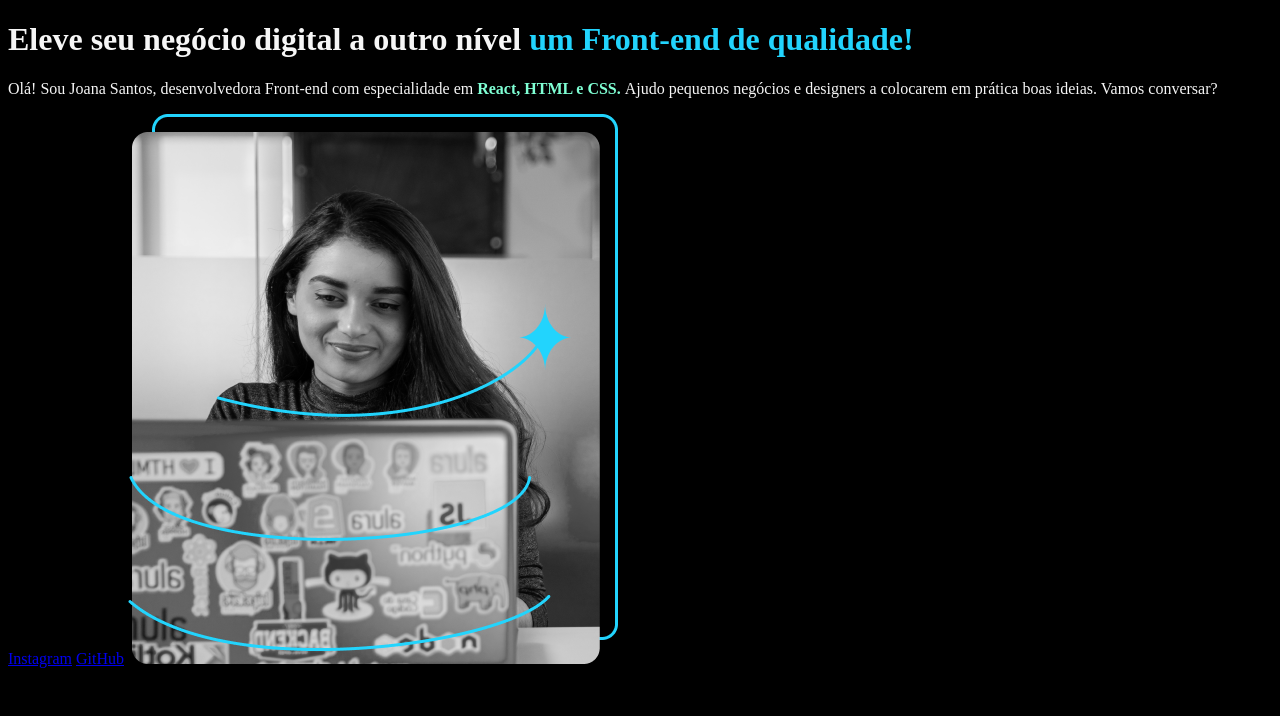
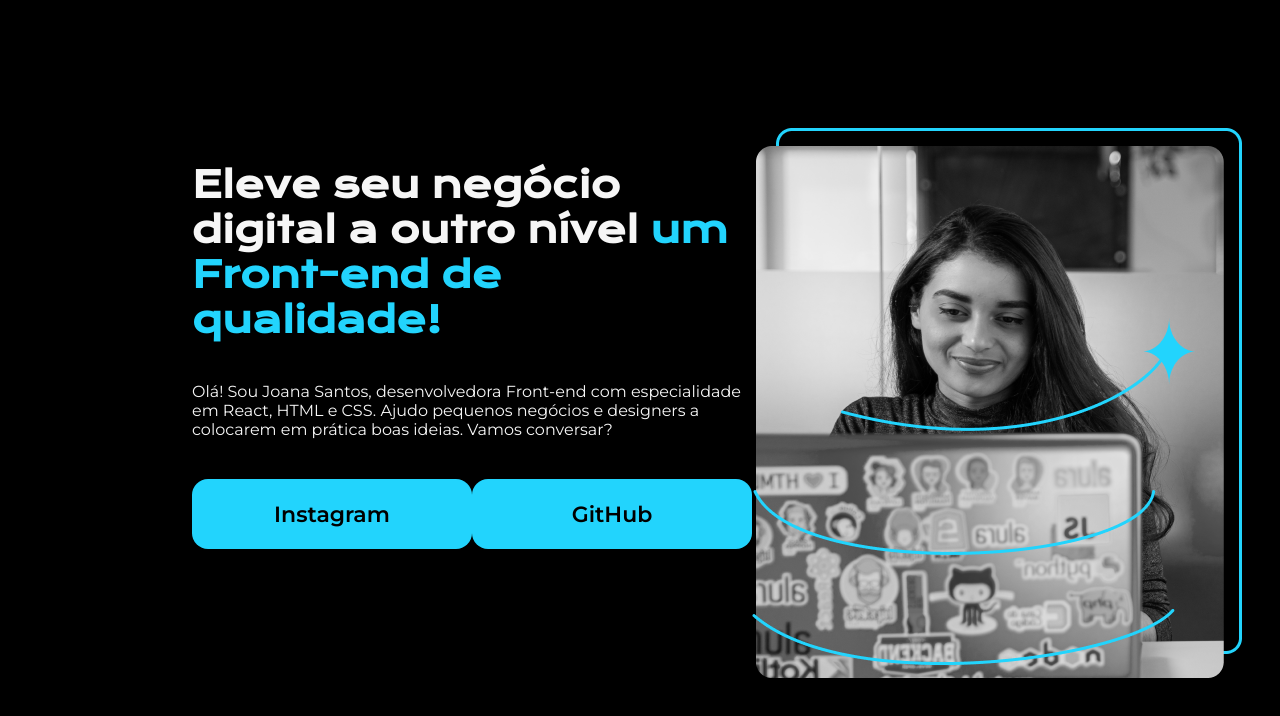
Before and after one commit to gabsmaciel/estudos-frontend, a plain HTML site: page index.html in a window 1280 px wide. Drawn offline with nearby package versions, Linux system fonts and the light colour scheme.

Commit message:
html e css: posicionamento

```diff
--- a/index.html
+++ b/index.html
@@ -1,5 +1,7 @@
 <!DOCTYPE html>
+
 <html lang="pt-br">
+
 <head>
     <meta charset="UTF-8">
     <meta http-equiv="X-UA-Compatible" content="IE=edge">
@@ -8,22 +10,36 @@
     <title>Portfolio</title>
     <link rel="stylesheet" href="style.css">
 </head>
+
 <body>
     <header> </header>
-    <main><h1> Eleve seu negócio digital a outro nível
-         <strong class="titulo-destaque"> um Front-end de qualidade! </strong></h1>
+    <main class="apresentacao">
+        <section class="apresentacao__conteudo">
+            <h1 class="apresentacao__conteudo__titulo"> Eleve seu negócio digital a outro nível
+                <strong class="titulo-destaque"> um Front-end de qualidade!
+                </strong>
+            </h1>
 
-        <p>Olá! Sou Joana Santos, desenvolvedora Front-end com especialidade em <strong class="funcoes"> React, HTML e CSS. </strong>
-        Ajudo pequenos negócios e designers a colocarem em prática boas ideias. Vamos conversar? </p>
+            <p class="apresentacao__conteudo__texto"> Olá! Sou Joana Santos, desenvolvedora Front-end com especialidade
+                em React, HTML e CSS.
+                Ajudo pequenos negócios e designers a colocarem em prática boas ideias. Vamos conversar?
+            </p>
+        <div class="apresentacao__links">
 
-    <a href="https://instagram.com">Instagram</a>
-    <a href="https://github.com">GitHub</a>
-    <img src="imagem.png" alt="Imagem da Joana Santos programando.">
+            <a class="apresentacao__links__link" href="https://instagram.com">Instagram</a>
+            <a class = "apresentacao__links__link" href="https://github.com">GitHub</a>
+        </div>
 
-</main>
+        </section>
 
-<footer> </footer>
+        <img src="imagem.png" alt="Imagem da Joana Santos programando.">
+
+    </main>
+
+
+    <footer> </footer>
 
 
 </body>
+
 </html>
--- a/style.css
+++ b/style.css
@@ -1,11 +1,68 @@
+@import url('https://fonts.googleapis.com/css2?family=Krona+One&family=Montserrat:ital,wght@0,100..900;1,100..900&display=swap');
+
+* {
+    margin: 0;
+    padding: 0;
+}
+
 body {
+    height: 100vh;
+    box-sizing: border-box;
     background-color: black;
-    color: #f6f6f6 ;
+    color: #f6f6f6;
 }
 
 .titulo-destaque {
-    color:#22D4FD;
+    color: #22D4FD;
 }
-.funcoes{
-    color:aquamarine;
+
+.apresentacao {
+    margin: 10% 15%;
+    display:flex;
+    justify-content: space-between;
+    align-items: center;
+
+
 }
+
+.apresentacao__conteudo {
+    width: 615px;
+    display: flex;
+    flex-direction: column;
+    gap: 40px;
+    height: 482px;
+
+}
+
+.apresentacao__conteudo__titulo {
+    font-size: 36px;
+    font-family: "Krona One", sans-serif;
+
+}
+
+.apresentacao__conteudo__texto {
+    font: size 24px;
+    font-family: "Montserrat", sans-serif;
+
+}
+
+.apresentacao__links {
+    display: flex;
+    justify-content: space-between;
+}
+
+.apresentacao__links__link {
+
+    background-color: #22D4FD;
+    width: 280px;
+    text-align: center;
+    border-radius: 16px;
+    font-size: 22px;
+    font-weight: 600;
+    padding: 21.5px 0;
+    text-decoration: none;
+    color: black;
+    font-family: "Montserrat", sans-serif;
+
+
+}
```
